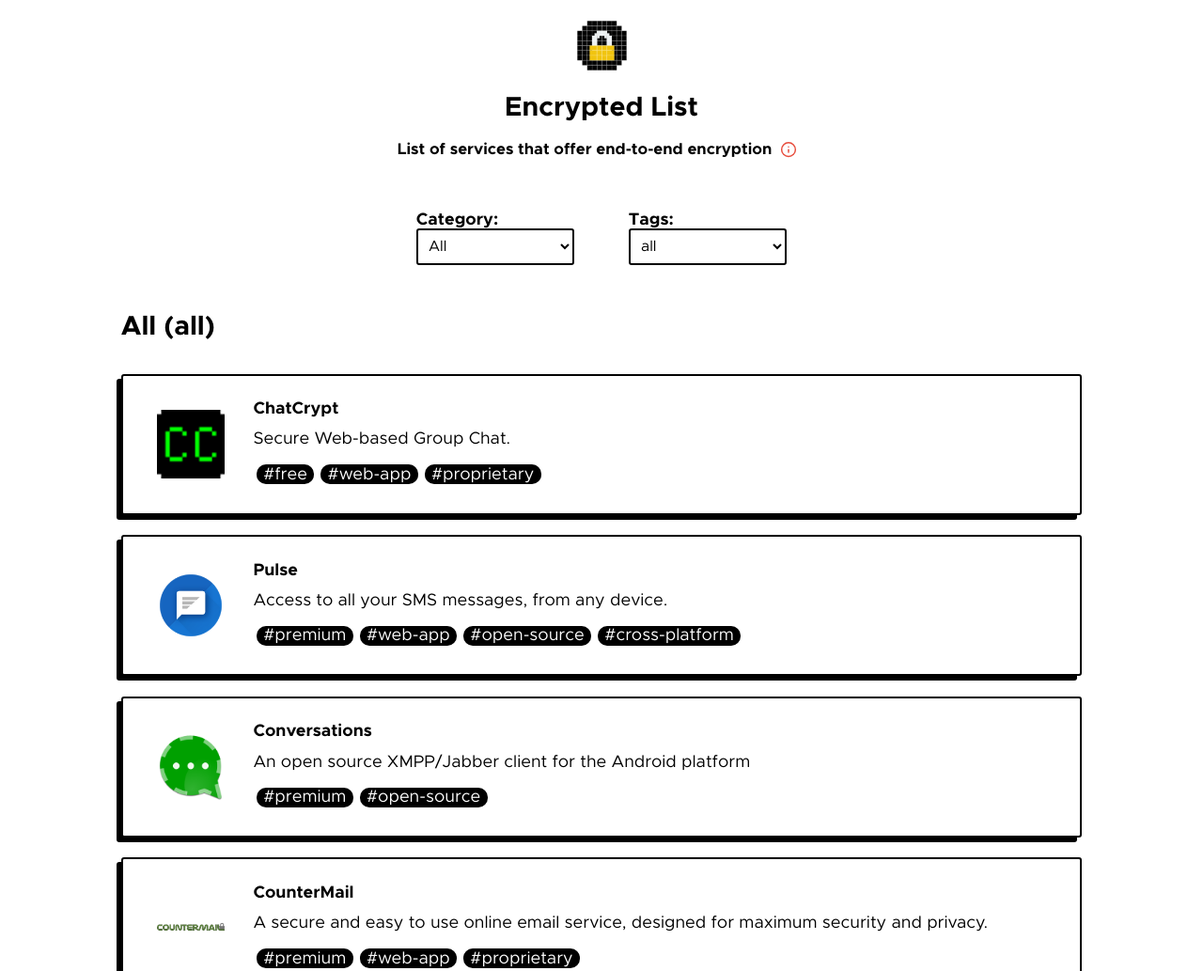
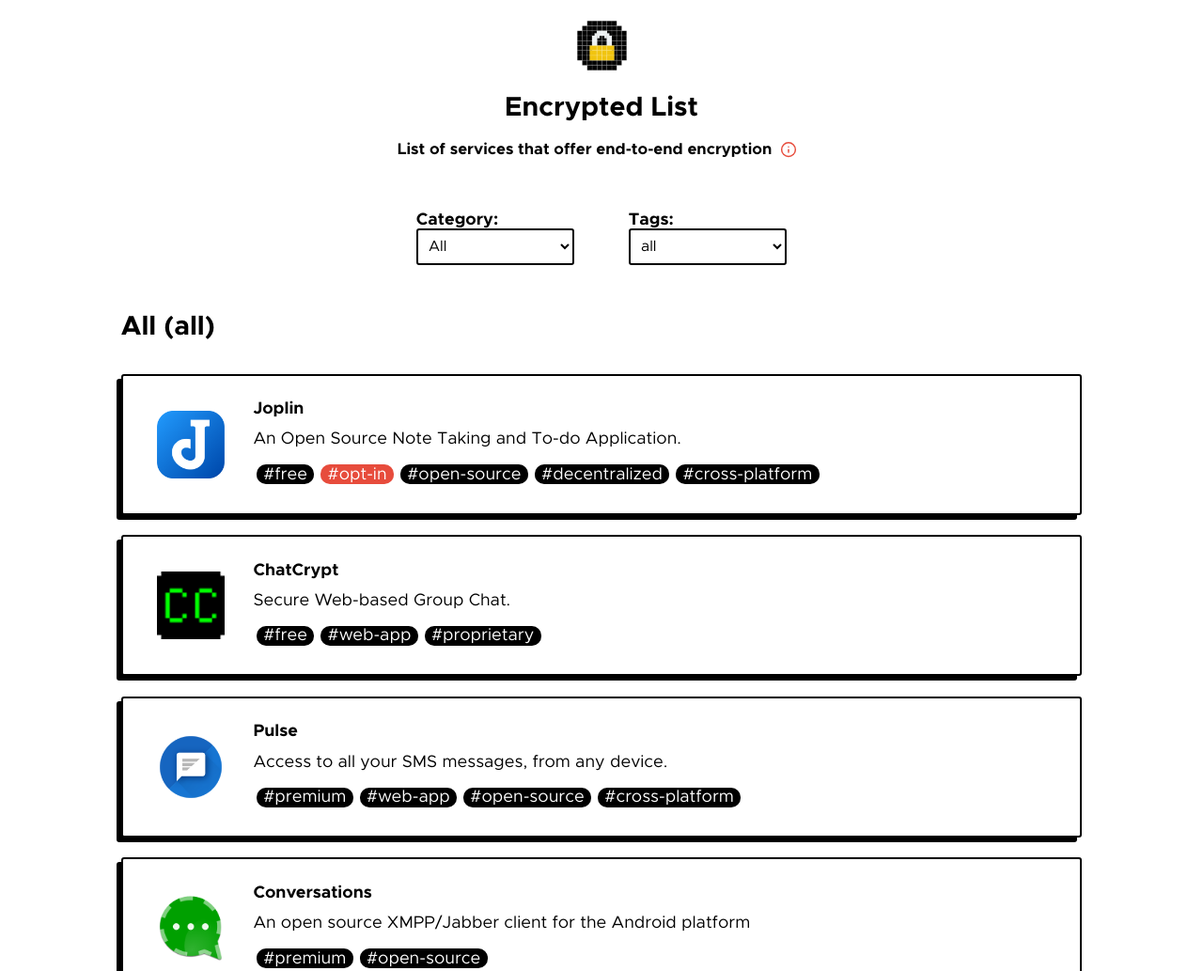
Before and after one commit to oneminch/EncryptedList-v1, a website built with webpack: page index.html in a window 1280 px wide. Shown: the top 1033 px of the page at 94% size. Built offline with Linux system fonts and the light colour scheme.

Commit message:
Added 1 new entry: Joplin; Added new tag to tags list and some items: opt-in

```diff
--- a/assets/css/style.scss
+++ b/assets/css/style.scss
@@ -262,6 +262,10 @@
                background: $darkColor;
                color: $lightColor;
             }
+
+            span.opt-in {
+               background: $disclaimerColor;
+            }
          }
       }
    }
--- a/creator/app.js
+++ b/creator/app.js
@@ -16,8 +16,9 @@
 const tag_list = [
 	"beta",
 	"free",
+	"opt-in",
+	"web-app",
 	"premium",
-	"web-app",
 	"freemium",
 	"proprietary",
 	"open-source",
--- a/src/data.js
+++ b/src/data.js
@@ -1,6 +1,21 @@
 export const product_list = [
 	// List of all products
 
+	{
+		name: "Joplin",
+		description: "An Open Source Note Taking and To-do Application.",
+		url: "https://joplinapp.org/",
+		img_url: "./assets/img/joplin.png",
+		category: ["All", "Notes", "Productivity"],
+		tags: [
+			"all",
+			"free",
+			"opt-in",
+			"open-source",
+			"decentralized",
+			"cross-platform"
+		]
+	},
 	{
 		name: "ChatCrypt",
 		description: "Secure Web-based Group Chat.",
@@ -596,7 +611,14 @@
 		url: "https://www.messenger.com/",
 		img_url: "./assets/img/messenger.svg",
 		category: ["All", "Communication", "File Transfer"],
-		tags: ["all", "free", "web-app", "proprietary", "cross-platform"]
+		tags: [
+			"all",
+			"free",
+			"opt-in",
+			"web-app",
+			"proprietary",
+			"cross-platform"
+		]
 	},
 	{
 		name: "Stackfield",
@@ -656,7 +678,14 @@
 		url: "https://skype.com/en",
 		img_url: "./assets/img/skype.svg",
 		category: ["All", "Communication"],
-		tags: ["all", "free", "web-app", "proprietary", "cross-platform"]
+		tags: [
+			"all",
+			"free",
+			"opt-in",
+			"web-app",
+			"proprietary",
+			"cross-platform"
+		]
 	},
 	{
 		name: "Google Duo",
@@ -673,7 +702,14 @@
 		url: "https://telegram.org/",
 		img_url: "./assets/img/telegram.svg",
 		category: ["All", "Communication"],
-		tags: ["all", "free", "web-app", "proprietary", "cross-platform"]
+		tags: [
+			"all",
+			"free",
+			"opt-in",
+			"web-app",
+			"proprietary",
+			"cross-platform"
+		]
 	},
 	{
 		name: "WhatsApp",
@@ -931,6 +967,7 @@
 	"all",
 	"beta",
 	"free",
+	"opt-in",
 	"web-app",
 	"premium",
 	"freemium",
--- a/src/main.js
+++ b/src/main.js
@@ -20,7 +20,7 @@
 
 // Load up dropdown values from corresponding arrays
 window.addEventListener("load", () => {
-   dropdown_lists.forEach(dropdown => {
+	dropdown_lists.forEach((dropdown) => {
 		if (dropdown.classList.contains("tags__list")) {
 			renderOptions(tag_names, tag_dropdown);
 		} else if (dropdown.classList.contains("category__list")) {
@@ -35,7 +35,9 @@
 	let dropdown_markup = ``;
 	for (let i = 0; i < dropdown_type.length; i++) {
 		let val = dropdown_type[i];
-      dropdown_markup += `<option value = "${val}" ${val.toLowerCase() == "all" ? 'selected' : ''}>${val}</option>`;
+		dropdown_markup += `<option value = "${val}" ${
+			val.toLowerCase() == "all" ? "selected" : ""
+		}>${val}</option>`;
 	}
 	dropdown_type_parent.insertAdjacentHTML("afterbegin", dropdown_markup);
 };
@@ -52,9 +54,13 @@
             <div class="info">
                <div class="name">${items_arr[i].name}</div>
                <div class="desc">${items_arr[i].description}</div>
-               <div class="tags">`
+               <div class="tags">`;
 		for (let j = 1; j < items_arr[i].tags.length; j++) {
+			if (items_arr[i].tags[j] == "opt-in") {
+				markup += `<span class="opt-in">#${items_arr[i].tags[j]}</span>`;
+			} else {
 				markup += `<span>#${items_arr[i].tags[j]}</span>`;
+			}
 		}
 		markup += `</div></div></a>`;
 	}
@@ -95,8 +101,8 @@
          <h2>No products with that specification.</h2>
          <img src=${empty_list_img} alt="Empty List">
       `;
-      list_type.innerHTML =  "";
-      list_container.insertAdjacentHTML('afterbegin',content_empty);
+		list_type.innerHTML = "";
+		list_container.insertAdjacentHTML("afterbegin", content_empty);
 	}
 };
 
@@ -114,14 +120,16 @@
 };
 
 // Render from changed dropdown values
-dropdown_lists.forEach(dropdown => dropdown.addEventListener("change", () => {
+dropdown_lists.forEach((dropdown) =>
+	dropdown.addEventListener("change", () => {
 		renderFromValue(data_array, selectedValues()[0], selectedValues()[1]);
 
 		if (disclaimer_text.classList.contains("show")) {
 			disclaimer_text.classList.remove("show");
 			disclaimer_text.classList.add("hide");
 		}
-}));
+	})
+);
 
 // Toggle disclaimer text
 const toggleDisclaimer = () => {
```
Also changed, not shown: assets/css/style.css, assets/img/joplin.png (added), dist/bundle.js. Lines whose indentation alone changed are shown as unchanged.
